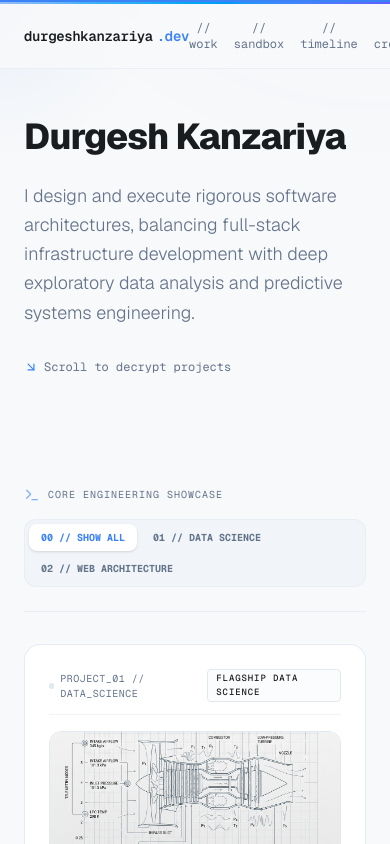
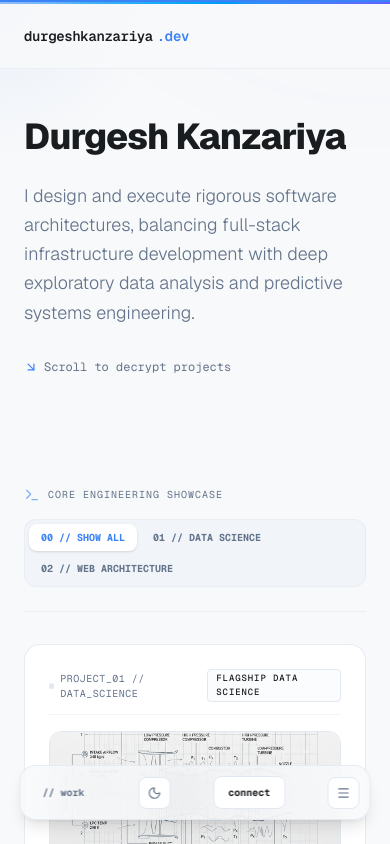
Before and after one commit to durgesh-kanzariya/durgeshkanzariya.dev, a Next.js app: page / in a window 390 px wide. Shown: the top 844 px of the page. Built offline with nearby package versions, Linux system fonts and the light colour scheme.

Commit message:
style: relocate mobile nav and theme toggle to sticky bottom dock and sheet

```diff
--- a/app/page.tsx
+++ b/app/page.tsx
@@ -625,7 +625,7 @@ export default function Home() {
                 {activeProject.image && (
                   <motion.div
                     layoutId={`card-image-${activeProject.id}`}
-                    className="w-full aspect-[21/9] rounded-2xl overflow-hidden border border-border-subtle mb-6"
+                    className="w-full aspect-[16/9] sm:aspect-[21/9] rounded-2xl overflow-hidden border border-border-subtle mb-6"
                   >
                     <img
                       src={activeProject.image}
--- a/components/Navbar.tsx
+++ b/components/Navbar.tsx
@@ -1,10 +1,11 @@
 "use client";
 import { useEffect, useState } from "react";
-import { motion } from "framer-motion";
-import { Sun, Moon } from "lucide-react";
+import { motion, AnimatePresence } from "framer-motion";
+import { Sun, Moon, Menu, X } from "lucide-react";
 
 export default function Navbar() {
   const [theme, setTheme] = useState<"light" | "dark">("light");
+  const [isMenuOpen, setIsMenuOpen] = useState(false);
 
   useEffect(() => {
     const savedTheme = localStorage.getItem("theme");
@@ -37,6 +38,8 @@ export default function Navbar() {
   };
 
   return (
+    <>
+      {/* Top Navbar */}
       <motion.nav
         initial={{ y: -20, opacity: 0 }}
         animate={{ y: 0, opacity: 1 }}
@@ -52,8 +55,8 @@ export default function Navbar() {
             durgeshkanzariya<span className="text-tech-blue group-hover:animate-pulse">.dev</span>
           </span>
 
-        {/* Minimal Navigation Items */}
-        <div className="flex items-center gap-4 sm:gap-6 font-mono text-xs">
+          {/* Desktop Navigation Items (Hidden on mobile) */}
+          <div className="hidden md:flex items-center gap-4 sm:gap-6 font-mono text-xs">
             <button
               onClick={() => scrollToSection("work")}
               className="text-ink-muted hover:text-ink-primary transition-colors cursor-pointer"
@@ -97,5 +100,97 @@ export default function Navbar() {
           </div>
         </div>
       </motion.nav>
+
+      {/* Floating Bottom Menu & sheet on mobile only */}
+      <AnimatePresence>
+        {isMenuOpen && (
+          <>
+            {/* Backdrop Blur Overlay */}
+            <motion.div
+              initial={{ opacity: 0 }}
+              animate={{ opacity: 1 }}
+              exit={{ opacity: 0 }}
+              onClick={() => setIsMenuOpen(false)}
+              className="md:hidden fixed inset-0 z-45 bg-slate-950/20 dark:bg-slate-950/40 backdrop-blur-xs"
+            />
+            {/* Bottom Sheet Menu Drawer */}
+            <motion.div
+              initial={{ y: "100%", opacity: 0, x: "-50%" }}
+              animate={{ y: 0, opacity: 1, x: "-50%" }}
+              exit={{ y: "100%", opacity: 0, x: "-50%" }}
+              transition={{ type: "spring", damping: 25, stiffness: 220 }}
+              className="md:hidden fixed bottom-24 left-1/2 z-50 w-[90%] max-w-[400px] border border-border-subtle bg-canvas/95 backdrop-blur-md rounded-2xl shadow-2xl overflow-hidden"
+            >
+              <div className="px-5 py-4 flex flex-col gap-3 font-mono text-xs">
+                <span className="text-[10px] text-ink-muted uppercase border-b border-border-subtle/50 pb-2 mb-1">// System Navigation</span>
+                <button
+                  onClick={() => { scrollToSection("work"); setIsMenuOpen(false); }}
+                  className="text-left py-2 text-ink-muted hover:text-ink-primary transition-colors cursor-pointer"
+                >
+                  00 // WORK SHOWCASE
+                </button>
+                <button
+                  onClick={() => { scrollToSection("sandbox"); setIsMenuOpen(false); }}
+                  className="text-left py-2 text-ink-muted hover:text-ink-primary transition-colors cursor-pointer"
+                >
+                  01 // SIMULATION SANDBOX
+                </button>
+                <button
+                  onClick={() => { scrollToSection("timeline"); setIsMenuOpen(false); }}
+                  className="text-left py-2 text-ink-muted hover:text-ink-primary transition-colors cursor-pointer"
+                >
+                  02 // ROADMAP TIMELINE
+                </button>
+                <button
+                  onClick={() => { scrollToSection("credentials"); setIsMenuOpen(false); }}
+                  className="text-left py-2 text-ink-muted hover:text-ink-primary transition-colors cursor-pointer"
+                >
+                  03 // VALIDATED CREDENTIALS
+                </button>
+              </div>
+            </motion.div>
+          </>
+        )}
+      </AnimatePresence>
+
+      {/* Floating Sticky Bottom Action Bar (Mobile Viewport Only) */}
+      <div className="md:hidden fixed bottom-6 left-1/2 -translate-x-1/2 z-50 w-[90%] max-w-[400px]">
+        <div className="bg-canvas/80 backdrop-blur-lg border border-border-subtle/80 p-2.5 rounded-2xl flex items-center justify-between shadow-lg">
+          {/* Quick link to showcase */}
+          <button
+            onClick={() => scrollToSection("work")}
+            className="text-[10px] font-mono font-bold text-ink-muted hover:text-ink-primary px-3 py-2 cursor-pointer"
+          >
+            // work
+          </button>
+
+          {/* Theme switcher */}
+          <button
+            onClick={toggleTheme}
+            className="text-ink-muted hover:text-ink-primary p-2 rounded-lg border border-border-subtle bg-card-bg cursor-pointer flex items-center justify-center transition-all active:scale-95"
+            title="Toggle theme"
+          >
+            {theme === "light" ? <Moon className="w-3.5 h-3.5" /> : <Sun className="w-3.5 h-3.5" />}
+          </button>
+
+          {/* Quick link to connect / contact */}
+          <button
+            onClick={() => scrollToSection("contact")}
+            className="text-[10px] font-mono font-bold border border-border-subtle bg-card-bg px-3.5 py-2 rounded-lg text-ink-primary cursor-pointer transition-all active:scale-95"
+          >
+            connect
+          </button>
+
+          {/* Hamburger menu toggler */}
+          <button
+            onClick={() => setIsMenuOpen(!isMenuOpen)}
+            className="text-ink-muted hover:text-ink-primary p-2 rounded-lg border border-border-subtle bg-card-bg cursor-pointer flex items-center justify-center transition-all active:scale-95"
+            title="Toggle menu"
+          >
+            {isMenuOpen ? <X className="w-3.5 h-3.5" /> : <Menu className="w-3.5 h-3.5" />}
+          </button>
+        </div>
+      </div>
+    </>
   );
 }
--- a/components/ProjectCard.tsx
+++ b/components/ProjectCard.tsx
@@ -111,7 +111,7 @@ export default function ProjectCard({
         {project.image && (
           <motion.div
             layoutId={`card-image-${project.id}`}
-            className="w-full aspect-[2.1/1] rounded-xl overflow-hidden border border-border-subtle mb-5 relative group"
+            className="w-full aspect-[1.8/1] sm:aspect-[2.1/1] rounded-xl overflow-hidden border border-border-subtle mb-5 relative group"
           >
             <img
               src={project.image}
```
Lines whose indentation alone changed are shown as unchanged.
